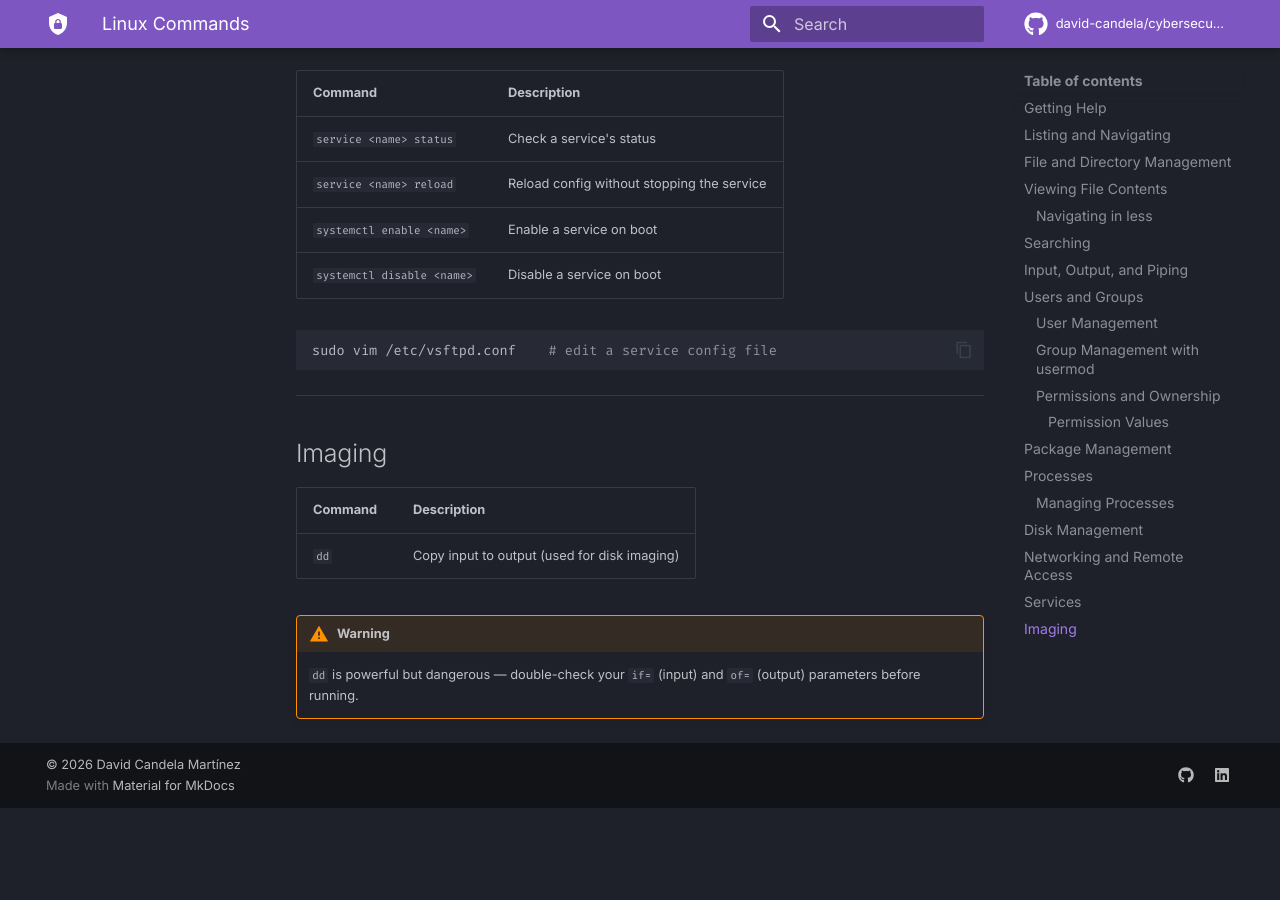
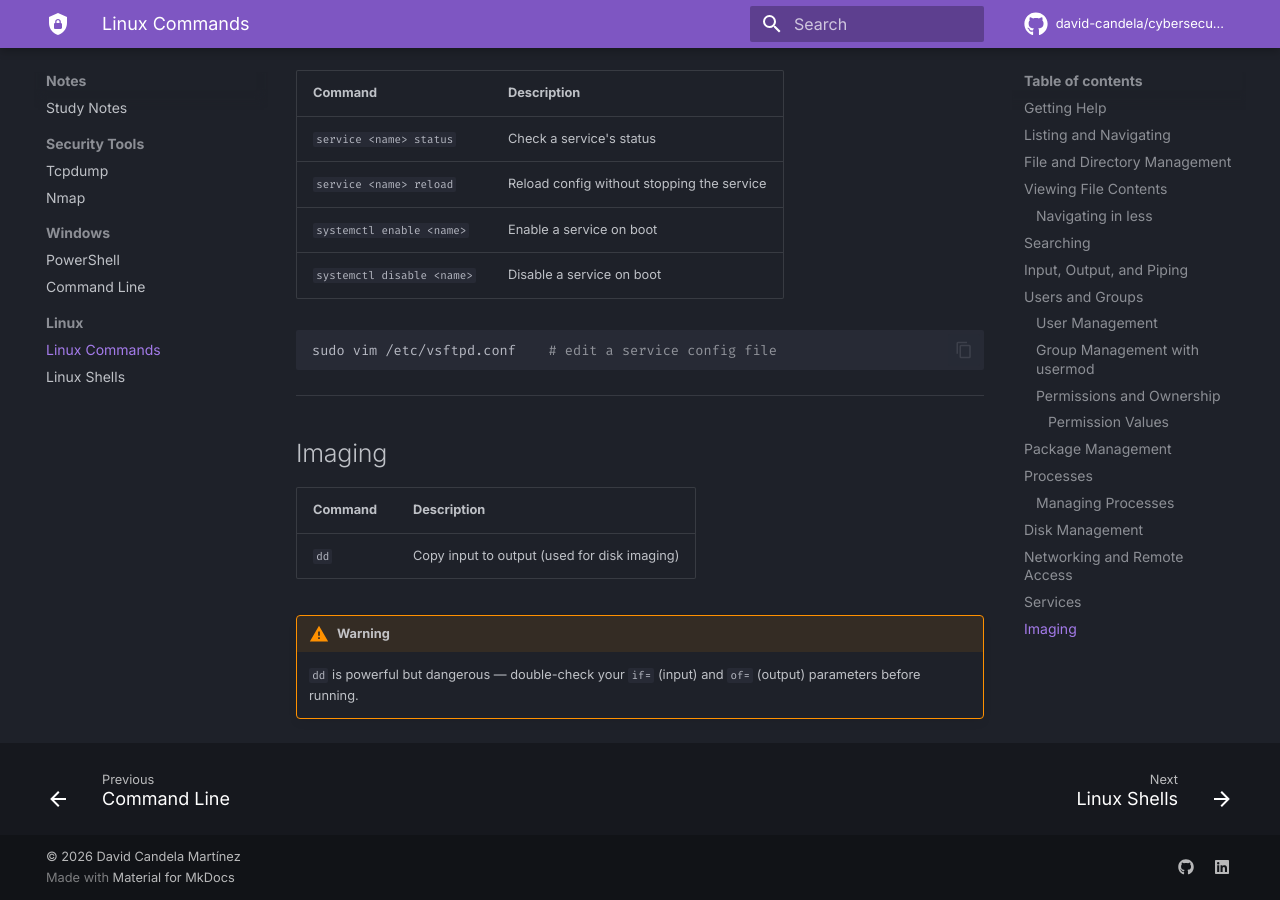
Before and after one commit to david-candela/cybersecurity_journey, an MkDocs documentation site: the page built from docs/notes/linux-commands.md, in a window 1280 px wide and 900 px high, scrolled down 7828 px. Built offline with MkDocs 1.6.1 and Material for MkDocs 9.7.7, drawn with Linux system fonts in a browser that asks for light colours; comment, search, counter and statistics services are not loaded; before the commit the page ends 8636 px from its top, so only the background shows below that.

Commit message:
Update mkdocs.yml

```diff
--- a/mkdocs.yml
+++ b/mkdocs.yml
@@ -79,5 +79,6 @@ nav:
           - PowerShell: notes/windows-powershell.md
           - Command Line: notes/windows-command-line.md
       - Linux:
+          - Linux Commands: notes/linux-commands.md
           - Linux Shells: notes/linux-shells.md
   - Resources: resources/index.md
```
